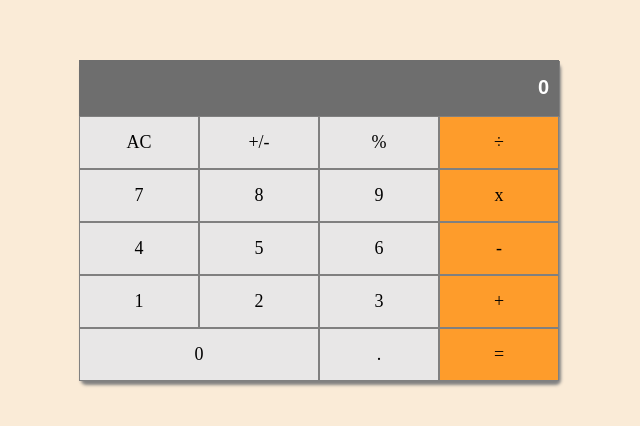
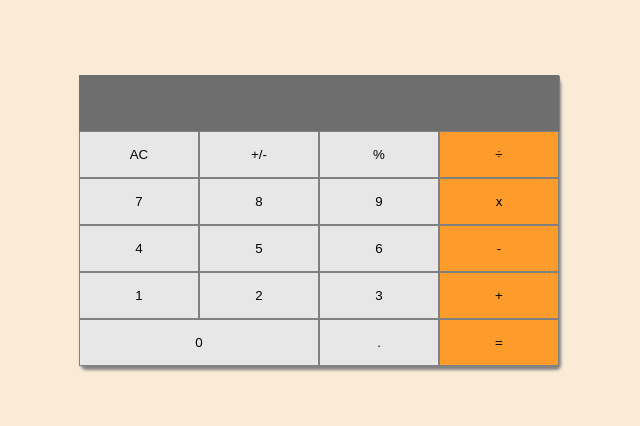
Before and after one commit to saluumaa/math-magicians, a React (Create React App) app: page / in a window 1280 px wide. Shown: the part 180-606 px from the top of the page, without its empty margins (321-961 px from the left). Built offline with nearby package versions, Linux system fonts and the light colour scheme.

Commit message:
Add logic events

```diff
--- a/package.json
+++ b/package.json
@@ -6,6 +6,7 @@
     "@testing-library/jest-dom": "^5.16.5",
     "@testing-library/react": "^13.4.0",
     "@testing-library/user-event": "^13.5.0",
+    "big.js": "^6.2.1",
     "react": "^18.2.0",
     "react-dom": "^18.2.0",
     "react-scripts": "5.0.1",
--- a/public/index.html
+++ b/public/index.html
@@ -16,5 +16,6 @@
   <body>
     <noscript>You need to enable JavaScript to run this app.</noscript>
     <div id="root"></div>
+    <script src='https://cdn.jsdelivr.net/npm/big.js@6.2.1/big.min.js'></script>
   </body>
 </html>
--- a/src/App.css
+++ b/src/App.css
@@ -26,7 +26,7 @@ body {
   box-shadow: 2px 4px 0.2rem grey;
 }
 
-.display input {
+.display .displayvalue {
   display: flex;
   flex-direction: column;
   justify-content: center;
@@ -42,10 +42,6 @@ body {
   font-size: 20px;
   font-weight: 600;
   box-shadow: 1px 1px 0 grey;
-}
-
-.display input::placeholder {
-  color: white;
 }
 
 .keyboard {
@@ -68,3 +64,7 @@ body {
 .operand {
   background-color: rgb(254, 156, 43);
 }
+
+button {
+  border: none;
+}
--- a/src/components/CalScreen.js
+++ b/src/components/CalScreen.js
@@ -1,34 +1,51 @@
-import React from 'react';
+import React, { useState } from 'react';
+import calculate from '../logic/calculate';
 
-const CalculatorScreen = () => (
+const CalculatorScreen = () => {
+  const [total, setTotal] = useState(null);
+  const [next, setNext] = useState(null);
+  const [operation, setOperation] = useState(null);
+  const handleButtonClick = (event) => {
+    const result = calculate({ total, next, operation }, event.target.textContent);
+    setTotal(result.total);
+    setNext(result.next);
+    setOperation(result.operation);
+  };
+
+  return (
     <main className="container">
       <div className="calculator">
         <section className="display">
-        <input type="text" placeholder="0" />
+          <p className="displayvalue">
+            {total}
+            {operation}
+            {next}
+          </p>
         </section>
         <section className="keyboard">
-        <div className="key key-num key-ac">AC</div>
-        <div className="key key-num key-plus-minus">+/-</div>
-        <div className="key key-num key-module">%</div>
-        <div className="key key-divide operand">÷</div>
-        <div className="key key-num sev">7</div>
-        <div className="key key-num eight">8</div>
-        <div className="key key-num nine">9</div>
-        <div className="key key-times operand">x</div>
-        <div className="key key-num four">4</div>
-        <div className="key key-num five">5</div>
-        <div className="key key-num six">6</div>
-        <div className="key key-minus operand">-</div>
-        <div className="key key-num fone">1</div>
-        <div className="key key-num two">2</div>
-        <div className="key key-num three">3</div>
-        <div className="key key-plus operand">+</div>
-        <div className="key key-num zero">0</div>
-        <div className="key key-num dot">.</div>
-        <div className="key key-equal operand">=</div>
+          <button type="button" className="key key-num key-ac" onClick={handleButtonClick}>AC</button>
+          <button type="button" className="key key-num key-plus-minus" onClick={handleButtonClick}>+/-</button>
+          <button type="button" className="key key-num key-module" onClick={handleButtonClick}>%</button>
+          <button type="button" className="key key-divide operand" onClick={handleButtonClick}>÷</button>
+          <button type="button" className="key key-num sev" onClick={handleButtonClick}>7</button>
+          <button type="button" className="key key-num eight" onClick={handleButtonClick}>8</button>
+          <button type="button" className="key key-num nine" onClick={handleButtonClick}>9</button>
+          <button type="button" className="key key-times operand" onClick={handleButtonClick}>x</button>
+          <button type="button" className="key key-num four" onClick={handleButtonClick}>4</button>
+          <button type="button" className="key key-num five" onClick={handleButtonClick}>5</button>
+          <button type="button" className="key key-num six" onClick={handleButtonClick}>6</button>
+          <button type="button" className="key key-minus operand" onClick={handleButtonClick}>-</button>
+          <button type="button" className="key key-num fone" onClick={handleButtonClick}>1</button>
+          <button type="button" className="key key-num two" onClick={handleButtonClick}>2</button>
+          <button type="button" className="key key-num three" onClick={handleButtonClick}>3</button>
+          <button type="button" className="key key-plus operand" onClick={handleButtonClick}>+</button>
+          <button type="button" className="key key-num zero" onClick={handleButtonClick}>0</button>
+          <button type="button" className="key key-num dot" onClick={handleButtonClick}>.</button>
+          <button type="button" className="key key-equal operand" onClick={handleButtonClick}>=</button>
         </section>
       </div>
     </main>
   );
+};
 
 export default CalculatorScreen;
--- /dev/null
+++ b/src/logic/calculate.js
@@ -0,0 +1,133 @@
+import operate from './operate';
+
+function isNumber(item) {
+  return !!item.match(/[0-9]+/);
+}
+
+/**
+ * Given a button name and a calculator data object, return an updated
+ * calculator data object.
+ *
+ * Calculator data object contains:
+ *   total:s      the running total
+ *   next:String       the next number to be operated on with the total
+ *   operation:String  +, -, etc.
+ */
+export default function calculate(obj, buttonName) {
+  if (buttonName === 'AC') {
+    return {
+      total: null,
+      next: null,
+      operation: null,
+    };
+  }
+
+  if (isNumber(buttonName)) {
+    if (buttonName === '0' && obj.next === '0') {
+      return {};
+    }
+    // If there is an operation, update next
+    if (obj.operation) {
+      if (obj.next && obj.next !== '0') {
+        return { ...obj, next: obj.next + buttonName };
+      }
+      return { ...obj, next: buttonName };
+    }
+    // If there is no operation, update next and clear the value
+    if (obj.next && obj.next !== '0') {
+      return {
+        next: obj.next + buttonName,
+        total: null,
+      };
+    }
+    return {
+      next: buttonName,
+      total: null,
+    };
+  }
+
+  if (buttonName === '.') {
+    if (obj.next) {
+      if (obj.next.includes('.')) {
+        return { ...obj };
+      }
+      return { ...obj, next: `${obj.next}.` };
+    }
+    if (obj.operation) {
+      return { ...obj, next: '0.' };
+    }
+    if (obj.total) {
+      if (obj.total.includes('.')) {
+        return {};
+      }
+      return { ...obj, next: `${obj.total}.` };
+    }
+    return { ...obj, next: '0.' };
+  }
+
+  if (buttonName === '=') {
+    if (obj.next && obj.operation) {
+      return {
+        total: operate(obj.total, obj.next, obj.operation),
+        next: null,
+        operation: null,
+      };
+    }
+    // '=' with no operation, nothing to do
+    return {};
+  }
+
+  if (buttonName === '+/-') {
+    if (obj.next) {
+      return { ...obj, next: (-1 * parseFloat(obj.next)).toString() };
+    }
+    if (obj.total) {
+      return { ...obj, total: (-1 * parseFloat(obj.total)).toString() };
+    }
+    return {};
+  }
+
+  // Button must be an operation
+
+  // When the user presses an operation button without having entered
+  // a number first, do nothing.
+  // if (!obj.next && !obj.total) {
+  //   return {};
+  // }
+
+  // User pressed an operation after pressing '='
+  if (!obj.next && obj.total && !obj.operation) {
+    return { ...obj, operation: buttonName };
+  }
+
+  // User pressed an operation button and there is an existing operation
+  if (obj.operation) {
+    if (obj.total && !obj.next) {
+      return { ...obj, operation: buttonName };
+    }
+
+    if (!obj.total) {
+      return { total: 0, operation: buttonName };
+    }
+
+    return {
+      total: operate(obj.total, obj.next, obj.operation),
+      next: null,
+      operation: buttonName,
+    };
+  }
+
+  // no operation yet, but the user typed one
+
+  // The user hasn't typed a number yet, just save the operation
+  if (!obj.next) {
+    return { operation: buttonName };
+  }
+
+  // save the operation and shift 'next' into 'total'
+  return {
+    total: obj.next,
+    next: null,
+    operation: buttonName,
+  };
+}
--- /dev/null
+++ b/src/logic/operate.js
@@ -0,0 +1,30 @@
+import Big from 'big.js';
+
+export default function operate(numberOne, numberTwo, operation) {
+  const one = Big(numberOne);
+  const two = Big(numberTwo);
+  if (operation === '+') {
+    return one.plus(two).toString();
+  }
+  if (operation === '-') {
+    return one.minus(two).toString();
+  }
+  if (operation === 'x') {
+    return one.times(two).toString();
+  }
+  if (operation === '÷') {
+    try {
+      return one.div(two).toString();
+    } catch (err) {
+      return "Can't divide by 0.";
+    }
+  }
+  if (operation === '%') {
+    try {
+      return one.mod(two).toString();
+    } catch (err) {
+      return "Can't find modulo as can't divide by 0.";
+    }
+  }
+  throw Error(`Unknown operation '${operation}'`);
+}
```
Also changed, not shown: 1 other file (tests, documents, lock files or other folders). Lines whose indentation alone changed are shown as unchanged.
